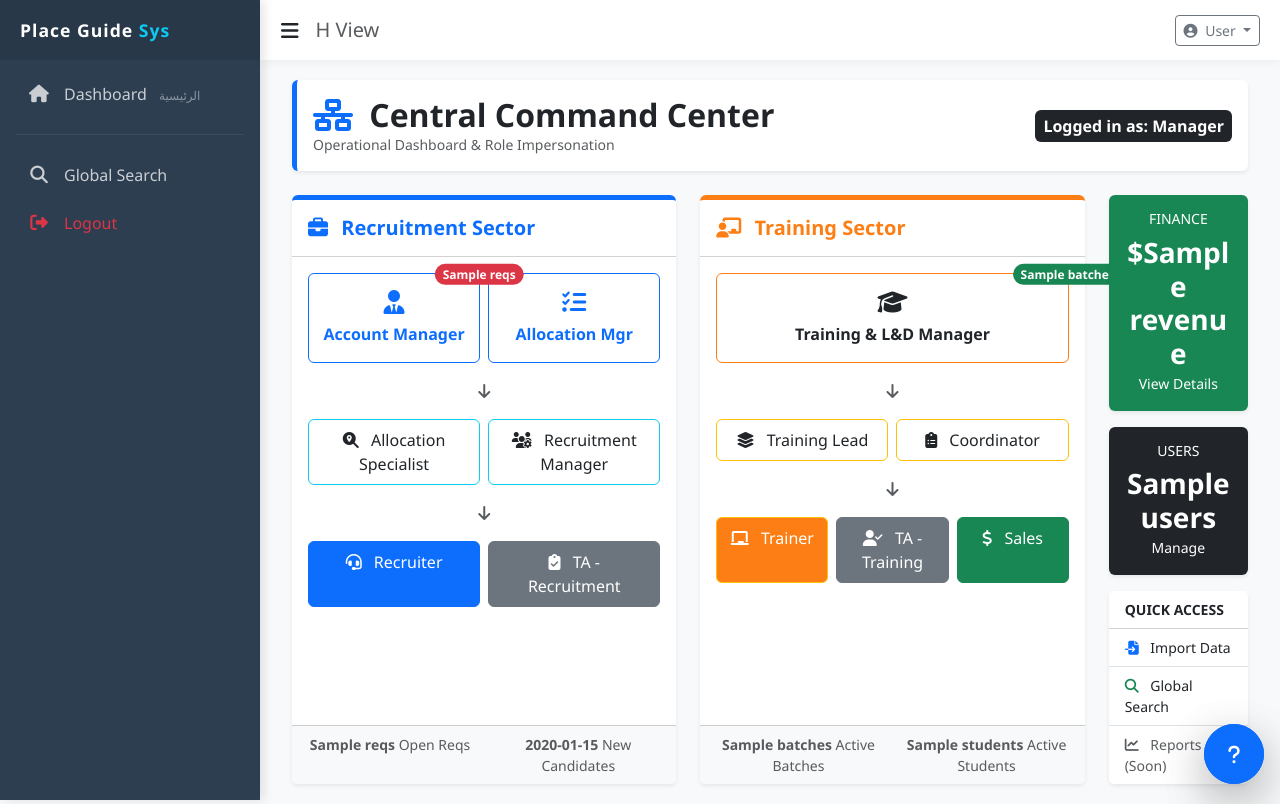
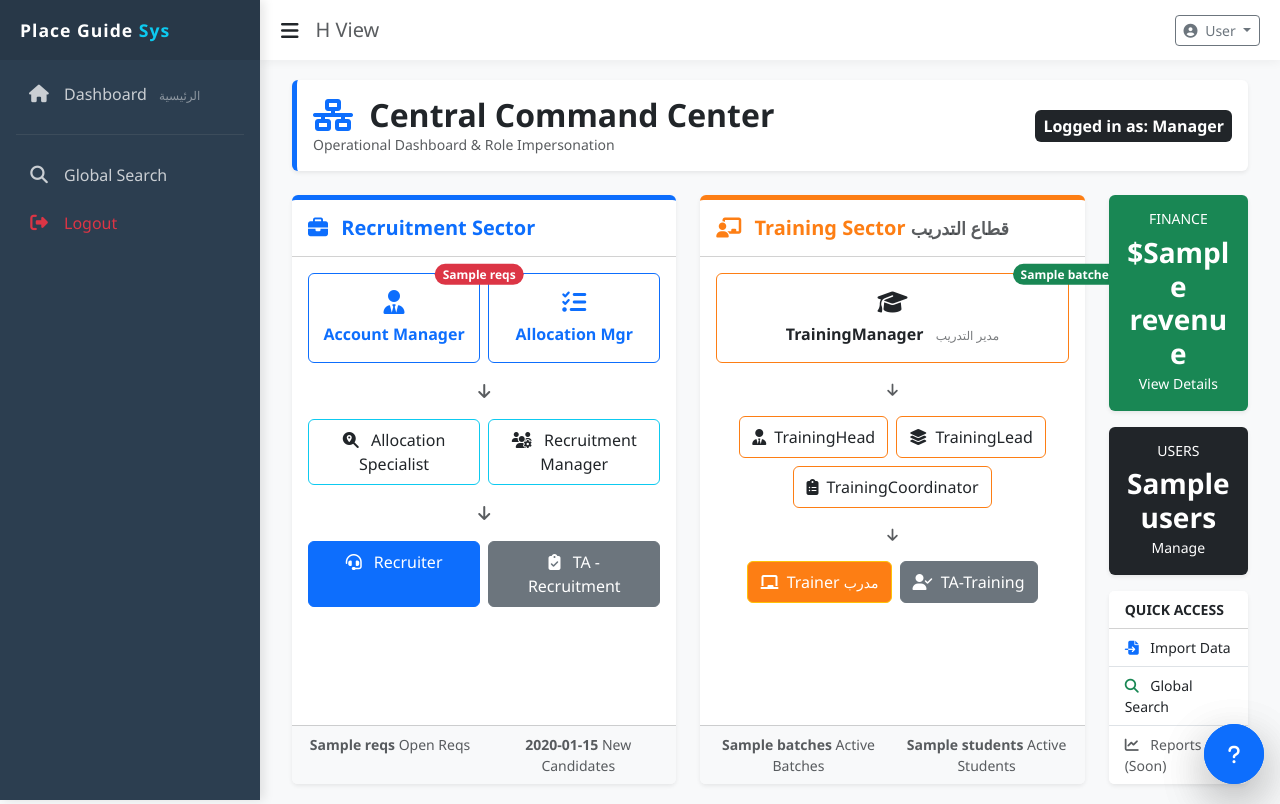
Before and after one commit to Nabilsoliman9869/Place2026_SYS, a Flask app: template templates/dashboard_manager.html in a window 1280 px wide. Run offline with Flask 3, Linux system fonts and the light colour scheme; a user stored in the database is signed in; tables that the repository leaves empty hold one stand-in row (values such as "Sample post"); the template is opened without the code that fills it: most values are stand-ins (such as "Sample title", 1, 10 or a date in 2020); data that the repository does not hold is empty; some libraries are stand-ins or nearby versions.

Commit message:
Training UI aligned to org structure; TrainingHead redirect; test map; stable snapshot
Made-with: Cursor

```diff
--- a/app.py
+++ b/app.py
@@ -1194,8 +1194,7 @@ def dashboard():
     if role == 'Sales': return redirect(url_for('sales_index'))
 
     # --- 5. Training Department ---
-    if role in ['TrainingManager', 'TrainingLead']: return redirect(url_for('training_index'))
-    if role == 'TrainingCoordinator': return redirect(url_for('training_index')) # Or attendance
+    if role in ['TrainingManager', 'TrainingHead', 'TrainingLead', 'TrainingCoordinator']: return redirect(url_for('training_index'))
     if role == 'Trainer': return redirect(url_for('training_attendance'))
 
     # --- 6. Talent Acquisition (Testing) ---
--- a/templates/admin/users.html
+++ b/templates/admin/users.html
@@ -31,13 +31,15 @@
                             <option value="Sales">Sales (مبيعات)</option>
                             <option value="Talent">Talent (مختبر مهارات)</option>
                             <option value="Recruitment">Recruitment (توظيف)</option>
-                            <option value="TrainingHead">Training Head (رئيس تدريب)</option>
                             <option value="TrainingManager">Training Manager (مدير تدريب)</option>
+                            <option value="TrainingHead">Training Head (رئيس قسم تدريب)</option>
+                            <option value="TrainingLead">Training Lead (قائد تدريب)</option>
+                            <option value="TrainingCoordinator">Training Coordinator (منسق تدريب)</option>
                             <option value="Trainer">Trainer (مدرب)</option>
                         </select>
                         <small class="text-muted d-block mt-2">
                             * <b>Talent:</b> يظهر في جدول الحجوزات كمختبر.<br>
-                            * <b>Trainer:</b> يظهر للمدير لتعيينه للكورسات.
+                            * <b>التدريب:</b> مدير ← رئيس ← قائد/منسق (الأكاديمية) ← مدرب (الحضور).
                         </small>
                     </div>
                     <button type="submit" class="btn btn-primary w-100">Create User</button>
--- a/templates/base.html
+++ b/templates/base.html
@@ -353,14 +353,19 @@
             {% endif %}
 
             <!-- ============================================= -->
-            <!-- TRAINING DEPARTMENT -->
+            <!-- TRAINING DEPARTMENT (الهيكل: مدير، رئيس، قائد، منسق، مدرب) -->
             <!-- ============================================= -->
-            {% if check_role_access(['Manager', 'TrainingManager', 'TrainingLead', 'TrainingCoordinator', 'Trainer']) %}
-            <div class="sidebar-section-label">Training</div>
+            {% if check_role_access(['Manager', 'TrainingManager', 'TrainingHead', 'TrainingLead', 'TrainingCoordinator', 'Trainer']) %}
+            <div class="sidebar-section-label">Training <span class="arabic-sub">قطاع التدريب</span></div>
             <a href="{{ url_for('training_index') }}"
-                class="nav-link {{ 'active' if request.endpoint.startswith('training_') else '' }}">
-                <i class="fas fa-chalkboard-teacher"></i>
+                class="nav-link {{ 'active' if request.endpoint == 'training_index' or request.endpoint == 'wave_details' or request.endpoint == 'batch_details' else '' }}">
+                <i class="fas fa-graduation-cap"></i>
                 <span class="link-text">Academy <span class="arabic-sub">الأكاديمية</span></span>
+            </a>
+            <a href="{{ url_for('training_attendance') }}"
+                class="nav-link {{ 'active' if request.endpoint == 'training_attendance' else '' }}">
+                <i class="fas fa-clipboard-check"></i>
+                <span class="link-text">Attendance <span class="arabic-sub">الحضور</span></span>
             </a>
             {% endif %}
 
--- a/templates/dashboard_manager.html
+++ b/templates/dashboard_manager.html
@@ -74,51 +74,37 @@
             </div>
         </div>
 
-        <!-- SECTOR 2: TRAINING (Orange) -->
+        <!-- SECTOR 2: TRAINING (Orange) - الهيكل: مدير، رئيس، قائد، منسق، مدرب -->
         <div class="col-lg-5">
             <div class="card h-100 border-0 shadow-sm" style="border-top: 5px solid #fd7e14 !important;">
                 <div class="card-header bg-white py-3">
-                    <h5 class="fw-bold text-warning mb-0" style="color: #fd7e14 !important;"><i class="fas fa-chalkboard-teacher me-2"></i> Training Sector</h5>
+                    <h5 class="fw-bold text-warning mb-0" style="color: #fd7e14 !important;"><i class="fas fa-chalkboard-teacher me-2"></i> Training Sector <small class="text-muted">قطاع التدريب</small></h5>
                 </div>
                 <div class="card-body">
-                     <!-- Workflow Flowchart Representation -->
+                     <!-- الهيكل الإداري: 5 مستويات -->
                      <div class="d-flex flex-column gap-3">
 
-                        <!-- Level 1: Management -->
+                        <!-- المستوى 1: مدير التدريب -->
                         <div class="d-flex justify-content-center">
                             <a href="{{ url_for('training_index') }}" class="btn btn-outline-warning text-dark fw-bold w-100 py-3 position-relative" style="border-color: #fd7e14;">
-                                <i class="fas fa-graduation-cap d-block fs-4 mb-2"></i> Training & L&D Manager
-                                <span class="position-absolute top-0 start-100 translate-middle badge rounded-pill bg-success">
-                                    {{ stats.batches }}
-                                </span>
+                                <i class="fas fa-graduation-cap d-block fs-4 mb-2"></i> TrainingManager <span class="arabic-sub small">مدير التدريب</span>
+                                <span class="position-absolute top-0 start-100 translate-middle badge rounded-pill bg-success">{{ stats.batches }}</span>
                             </a>
                         </div>
+                        <div class="text-center text-muted small"><i class="fas fa-arrow-down"></i></div>
 
-                        <!-- Level 2: Lead -->
-                        <div class="text-center text-muted"><i class="fas fa-arrow-down"></i></div>
+                        <!-- المستوى 2: رئيس القسم + قائد + منسق -->
+                        <div class="d-flex justify-content-center gap-2 flex-wrap">
+                            <a href="{{ url_for('training_index') }}" class="btn btn-outline-warning text-dark py-2" style="border-color: #fd7e14;"><i class="fas fa-user-tie me-1"></i> TrainingHead</a>
+                            <a href="{{ url_for('training_index') }}" class="btn btn-outline-warning text-dark py-2" style="border-color: #fd7e14;"><i class="fas fa-layer-group me-1"></i> TrainingLead</a>
+                            <a href="{{ url_for('training_index') }}" class="btn btn-outline-warning text-dark py-2" style="border-color: #fd7e14;"><i class="fas fa-clipboard-list me-1"></i> TrainingCoordinator</a>
+                        </div>
+                        <div class="text-center text-muted small"><i class="fas fa-arrow-down"></i></div>
 
-                        <div class="d-flex justify-content-center gap-2">
-                            <a href="{{ url_for('training_index') }}" class="btn btn-outline-warning text-dark w-100 py-2">
-                                <i class="fas fa-layer-group me-2"></i> Training Lead
-                            </a>
-                            <a href="{{ url_for('training_index') }}" class="btn btn-outline-warning text-dark w-100 py-2">
-                                <i class="fas fa-clipboard-list me-2"></i> Coordinator
-                            </a>
-                        </div>
-
-                        <!-- Level 3: Execution -->
-                        <div class="text-center text-muted"><i class="fas fa-arrow-down"></i></div>
-
-                        <div class="d-flex justify-content-center gap-2">
-                            <a href="{{ url_for('training_index') }}" class="btn btn-warning text-white w-100 py-2" style="background-color: #fd7e14;">
-                                <i class="fas fa-chalkboard me-2"></i> Trainer
-                            </a>
-                            <a href="{{ url_for('talent_dashboard') }}" class="btn btn-secondary w-100 py-2">
-                                <i class="fas fa-user-check me-2"></i> TA - Training
-                            </a>
-                            <a href="{{ url_for('sales_index') }}" class="btn btn-success w-100 py-2">
-                                <i class="fas fa-dollar-sign me-2"></i> Sales
-                            </a>
+                        <!-- المستوى 3: المدرب (تنفيذي — يبدأ من الحضور) -->
+                        <div class="d-flex justify-content-center gap-2 flex-wrap">
+                            <a href="{{ url_for('training_attendance') }}" class="btn btn-warning text-white py-2" style="background-color: #fd7e14;"><i class="fas fa-chalkboard me-1"></i> Trainer <span class="small">مدرب</span></a>
+                            <a href="{{ url_for('talent_dashboard') }}" class="btn btn-secondary py-2"><i class="fas fa-user-check me-1"></i> TA-Training</a>
                         </div>
 
                     </div>
--- a/templates/includes/user_guide_modal.html
+++ b/templates/includes/user_guide_modal.html
@@ -138,7 +138,7 @@
                 {% endif %}
 
                 <!-- TRAINING MANAGER GUIDE -->
-                {% if session['role'] in ['TrainingManager', 'Trainer', 'Manager'] %}
+                {% if session['role'] in ['TrainingManager', 'TrainingHead', 'TrainingLead', 'TrainingCoordinator', 'Trainer', 'Manager'] %}
                 <div class="guide-section">
                     <h6 class="text-secondary fw-bold">1. Academy Management (إدارة الأكاديمية)</h6>
                     <ul class="list-group list-group-flush mb-3">
--- a/templates/training/index.html
+++ b/templates/training/index.html
@@ -5,6 +5,9 @@
     <div class="col-md-12">
         <h2><i class="fas fa-chalkboard-teacher text-primary"></i> Training & Waves</h2>
         <p class="text-muted">إدارة الدورات التدريبية والدفعات (Waves).</p>
+        <div class="alert alert-light border border-warning py-2 px-3 small mb-0">
+            <strong>الهيكل الإداري:</strong> مدير التدريب (TrainingManager) ← رئيس القسم (TrainingHead) ← قائد التدريب (TrainingLead) / منسق (TrainingCoordinator) ← مدرب (Trainer — يبدأ من الحضور).
+        </div>
     </div>
 </div>
 
```
Also changed, not shown: templates/dashboard.html (+5 -3 lines), خريطة_اختبار_تكامل_النظام.md (added, +62 -0 lines), ضبط_إيقاع_عمل_قسم_التدريب.md (added, +68 -0 lines).
